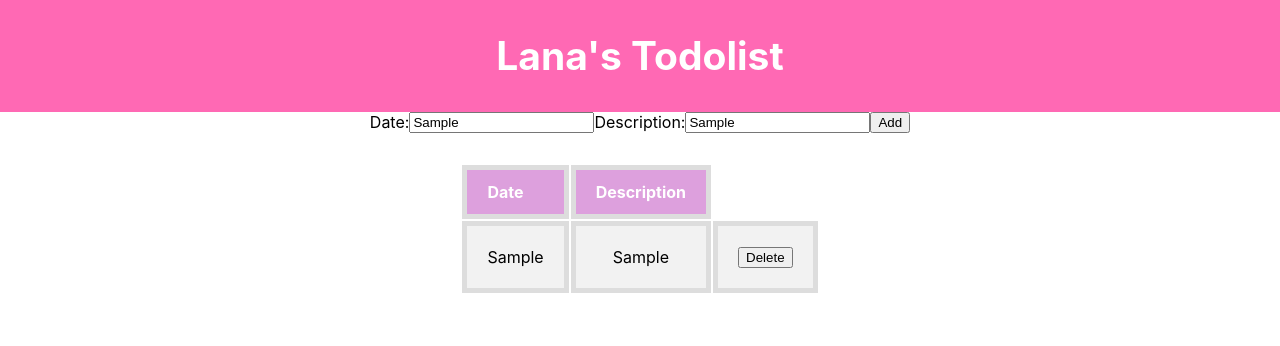
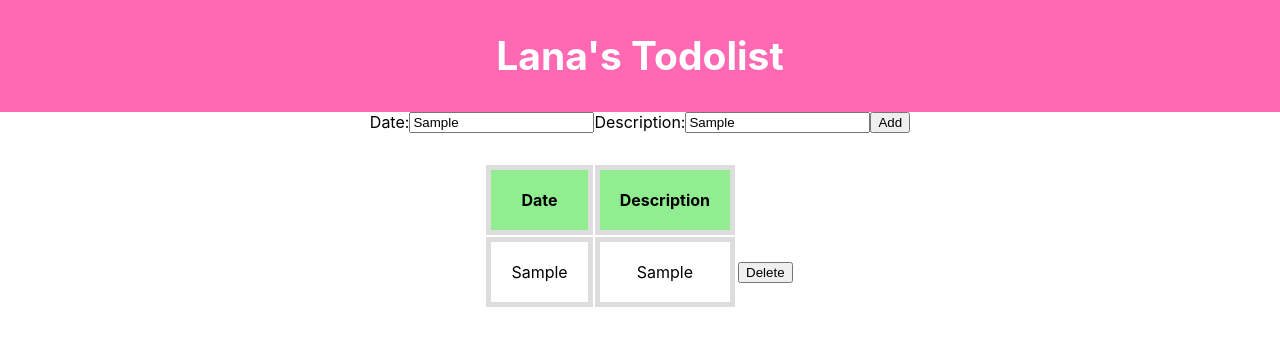
Before and after one commit to SvetlanaZhak/ToDoList, a React (Create React App) app: page / in a window 1280 px wide. Both pictures are taken after typing "Sample", "Sample" into the empty fields and a click on the input "Add". Shown: the top 346 px of the page. Built offline with nearby package versions, Linux system fonts and the light colour scheme.

Commit message:
Exercise 7
Split todo list application to separate
components: App and TodoTable

```diff
--- a/package.json
+++ b/package.json
@@ -5,7 +5,8 @@
   "dependencies": {
     "react": "^16.8.1",
     "react-dom": "^16.8.1",
-    "react-scripts": "2.1.5"
+    "react-scripts": "2.1.5",
+    "styled-components": "^4.1.3"
   },
   "scripts": {
     "start": "react-scripts start",
--- a/src/App.css
+++ b/src/App.css
@@ -30,29 +30,7 @@
   font-size: calc(10px + 2vmin);
   color: white;
 }
-.Table {
-    display: flex;
-  flex-direction: row;
-  align-items: center;
-  justify-content: center;
-    margin: auto;
-    width: 100%;
-}
-.Table td, .Table th {
-  border: 5px solid #ddd;
-  padding: 20px;
-}
-.Table tr:nth-child(even){
-    background-color: #f2f2f2;
 
-}
-.Table th {
-  padding-top: 12px;
-  padding-bottom: 12px;
-  text-align: left;
-  background-color: plum;
-  color: white;
-}
 .App-link {
   color: #61dafb;
 }
--- a/src/App.js
+++ b/src/App.js
@@ -1,25 +1,26 @@
 import React, { Component } from 'react';
 import logo from './logo.svg';
 import './App.css';
+import TodoTable from './TodoTable';
 
 class App extends Component {
   constructor(props) {
     super(props);
-    this.state = {description: '', todos: [], date: ''}
+    this.state = { description: '', todos: [], date: '' }
 
   }
 
   descriptionChanged = (event) => {
-    this.setState({description: event.target.value});
+    this.setState({ description: event.target.value });
   }
   dateChanged = (event) => {
-    this.setState({date: event.target.value});
+    this.setState({ date: event.target.value });
   }
 
   addTodo = (event) => {
     event.preventDefault();
     this.setState({
-      todos: [...this.state.todos, {description: this.state.description, date: this.state.date}]
+      todos: [...this.state.todos, { description: this.state.description, date: this.state.date }]
     });
   }
 
@@ -31,11 +32,11 @@ class App extends Component {
 
 
   renderRow = (item, index) => {
-      return  (
+    return (
       <tr>
         <td>{item.description}</td>
         <td>{item.date}</td>
-          <td><input type="button" onClick={() => this.deleteTodo(index)} value="Delete"/></td>
+        <td><input type="button" onClick={() => this.deleteTodo(index)} value="Delete" /></td>
       </tr>
 
     )
@@ -52,30 +53,18 @@ class App extends Component {
             <div className="Div-inputs">
               <div>
                 <div>Date:</div>
-                    <input type="text" onChange={this.descriptionChanged} value={this.state.description}/>
+                <input type="text" onChange={this.descriptionChanged} value={this.state.description} />
               </div>
               <div>
                 <div>Description:</div>
-                    <input type="text" onChange={this.dateChanged} value= {this.state.date}/>
+                <input type="text" onChange={this.dateChanged} value={this.state.date} />
               </div>
-                <input type="submit" value="Add"/>
+              <input type="submit" value="Add" />
             </div>
           </form>
 
         </div>
-        <div className="Table">
-          <table >
-        <tbody>
-            <tr>
-                <th>Date</th>
-                <th>Description</th>
-
-            </tr>
-            {this.state.todos.map((item, index) => this.renderRow(item, index))}
-        </tbody>
-
-          </table>
-        </div>
+        <TodoTable todos={this.state.todos} deleteTodo={this.deleteTodo} />
       </div>
     );
   }
--- a/src/TodoTable.js
+++ b/src/TodoTable.js
@@ -1,8 +1,48 @@
 import React from 'react';
+import styled from 'styled-components';
+
+const Table = styled.div`
+display: flex;
+flex-direction: row;
+align-items: center;
+justify-content: center;
+margin: auto;
+width: 100%;
+`;
+
+const HeaderCell = styled.th`
+border: 5px solid #ddd;
+background-color: lightgreen;
+padding: 20px;
+`
+
+const Cell = styled.td`
+border: 5px solid #ddd;
+padding: 20px;
+`
+const DelBut = styled.td`
+
+`
+
+
 const TodoTable = (props) => {
-return (
-<div>
-</div>
-);
+
+    return (
+        <Table>
+            <table>
+                <tbody>
+                    <tr><HeaderCell>Date</HeaderCell><HeaderCell>Description</HeaderCell></tr>
+                    {props.todos.map((item, index) =>
+                        <tr key={index}>
+                            <Cell>{item.date}</Cell>
+                            <Cell>{item.description}</Cell>
+                            <DelBut> < input type="button" onClick={() => props.deleteTodo(index)} value="Delete" /></DelBut>
+                        </tr>
+                    )}
+
+                </tbody>
+            </table>
+        </Table >
+    );
 }
 export default TodoTable;
```
Also changed, not shown: 1 other file (tests, documents, lock files or other folders). Lines whose indentation alone changed are shown as unchanged.
